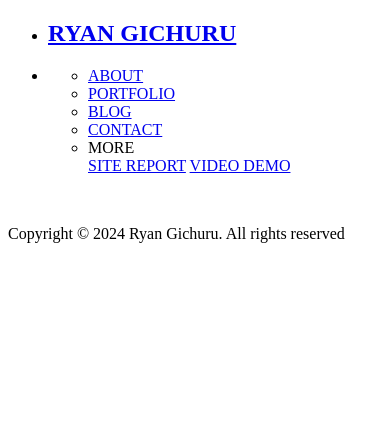
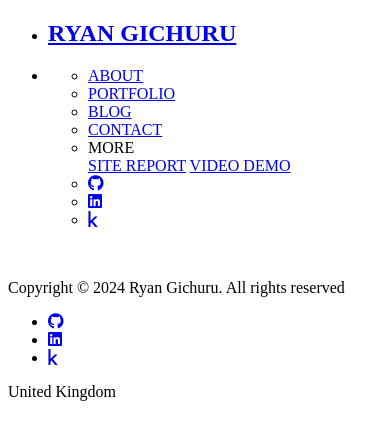
Before and after one commit to ryantigi254/Personal-Website-Portfolio, a plain HTML site: page Structure/index.html in a window 390 px wide. Drawn offline with Linux system fonts and the light colour scheme; files that its build step writes are made by us from their sources.

Commit message:
Added mobile and desktops css sheets and social links

```diff
--- a/Structure/index.html
+++ b/Structure/index.html
@@ -7,7 +7,10 @@
     <link rel="shortcut icon" type="image/png" href="/Structure/Assets/BlueWhiteMinimalistArtificialIntelligenceLogo(16px).png">
 
     <link rel="stylesheet" href="/Design/Main Design/main.css">
-
+    <link rel="stylesheet" href="mobile.css" media="screen and (max-width: 800px)">
+    <link rel="stylesheet" href="desktop.css" media="screen and (min-width: 800px)">
+    <script src="/Automation/Main Automation/main.js" defer></script>
+    <script src="https://kit.fontawesome.com/c4e363c4e7.js" crossorigin="anonymous"></script>
 </head>
 <body>
     <!-- This is the main page and will have the basic strucutre that one should expect all through in all other pages -->
@@ -31,7 +34,18 @@
                     </div>
                 </li>
             </ul>
-
+            <div> <!--//#This are my social-media links  aiming to mimic my inspiration from "https://johnpham.co.uk/" -->
+                    <ul class="navbar-socials">
+                        <li>
+                            <a href="https://github.com/ryantigi254"><i class="fa-brands fa-github"></i></a>
+                        </li>
+                        <li>
+                            <a href="https://www.linkedin.com/in/ryan-gichuru-3a3b3b1b3/"><i class="fa-brands fa-linkedin"></i></a>
+                        <li>
+                            <a href="https://www.kaggle.com/ryanmutiga"><i class="fa-brands fa-kaggle"></i></a>
+                        </li>
+                    </ul>
+                </div>
             </ul>
         </li>
     </ul>
@@ -46,7 +60,16 @@
     <div class="copyright-info">
         <p>Copyright &copy; 2024 Ryan Gichuru. All rights reserved</p>
     </div>
-
+    <div>
+        <ul class="footer-socials" id="footer-links">
+            <li><a href="https://github.com/ryantigi254"><i class="fa-brands fa-github"></i></a></li>
+            <li><a href="https://www.linkedin.com/in/ryan-gichuru-3a3b3b1b3/"><i class="fa-brands fa-linkedin"></i></a>
+            <li><a href="https://www.kaggle.com/ryanmutiga"><i class="fa-brands fa-kaggle"></i></a></li>
+        </ul>
+    </div>
+    <div class="location">
+        <p>United Kingdom</p>
+    </div>
 </footer>
 </body>
 </html>
```
